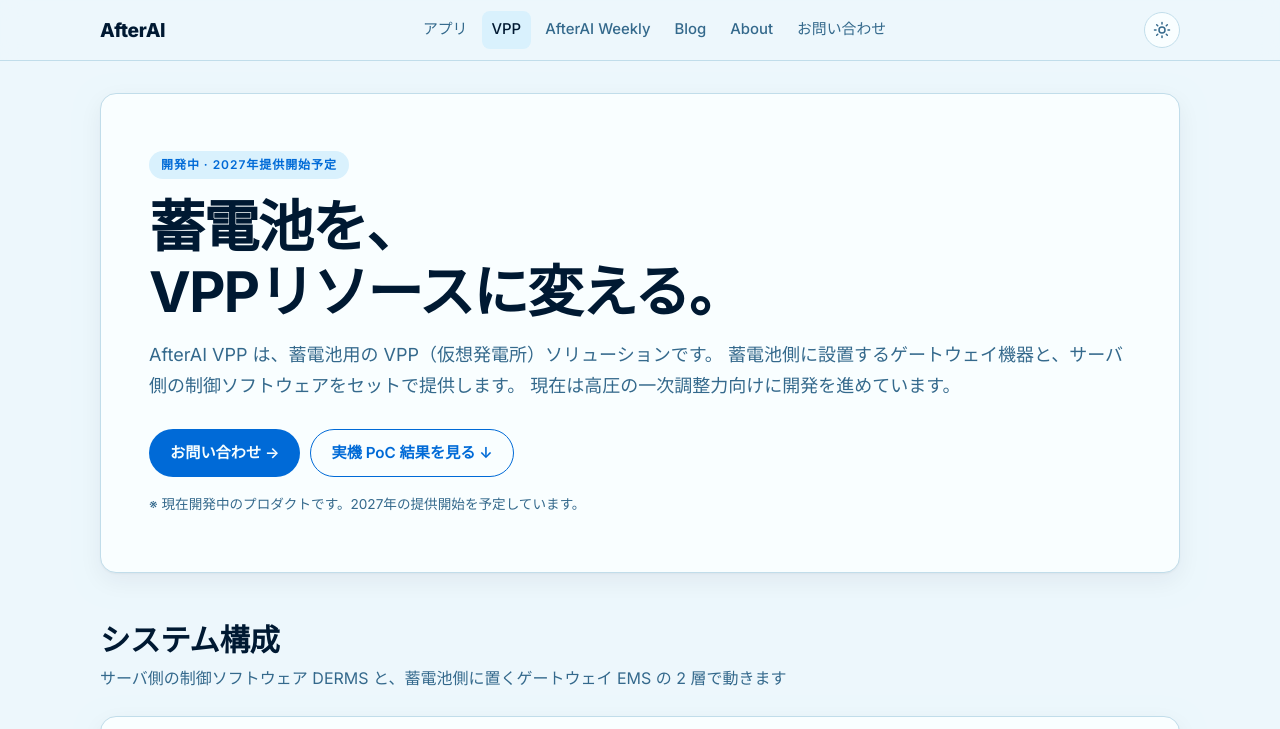
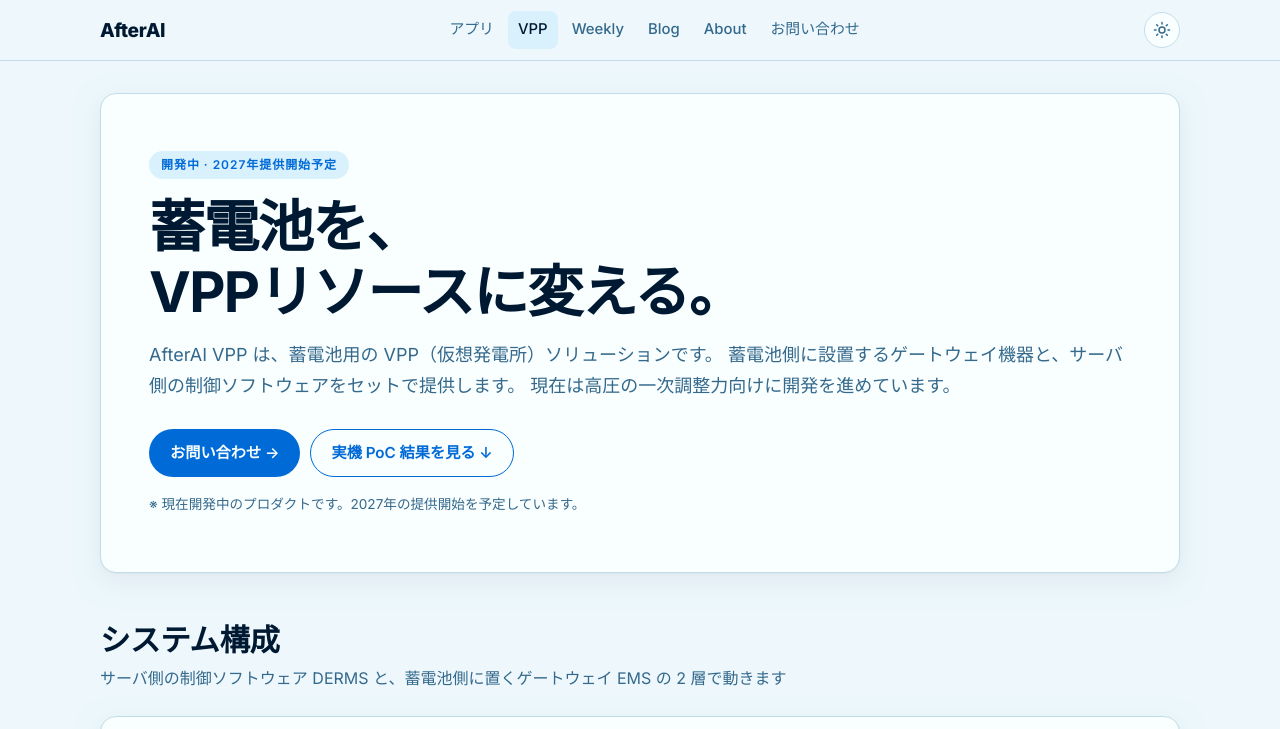
Before and after one commit to AfterAILab/AfterAILab.github.io, an Astro site: page /vpp in a window 1280 px wide. Shown: the top 729 px of the page. Built offline with nearby package versions, Linux system fonts and the light colour scheme; Astro itself is replaced by a stand-in of ours.

Commit message:
Shorten the Weekly nav label to match Blog
Co-Authored-By: Claude Opus 5.5 <noreply@anthropic.com>

```diff
--- a/src/layouts/Base.astro
+++ b/src/layouts/Base.astro
@@ -15,7 +15,7 @@ const canonical = new URL(Astro.url.pathname, Astro.site);
 const nav = [
   { href: '/#apps', label: 'アプリ' },
   { href: '/vpp/', label: 'VPP' },
-  { href: '/weekly/', label: 'AfterAI Weekly' },
+  { href: '/weekly/', label: 'Weekly' },
   { href: '/blog/', label: 'Blog' },
   { href: '/about/', label: 'About' },
   { href: '/#contact', label: 'お問い合わせ' },
```
